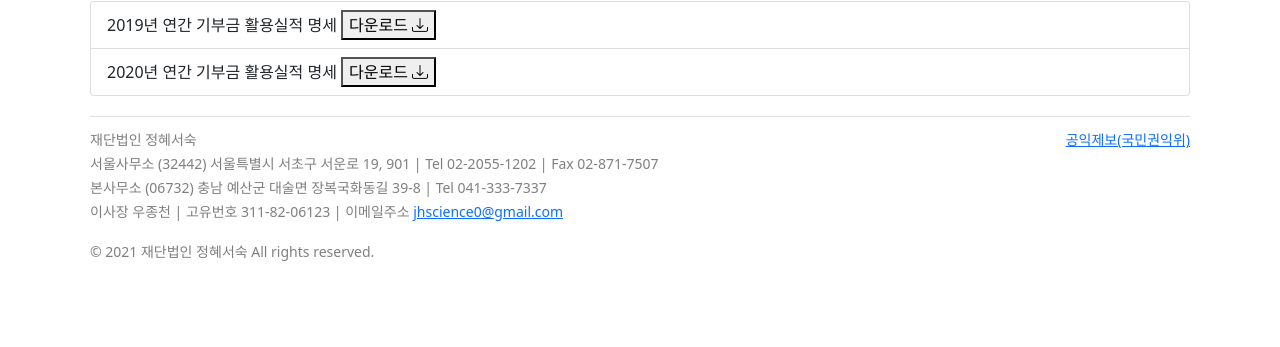
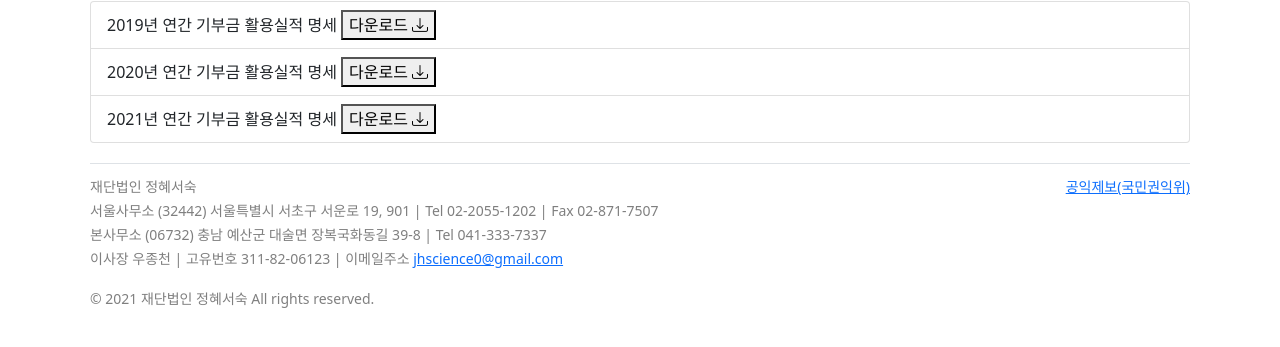
Before and after one commit to funsci/foundation, a plain HTML site: page donationFund.html in a window 1280 px wide. Shown: the part 217-564 px from the top of the page. Drawn offline with nearby package versions, Linux system fonts and the light colour scheme.

Commit message:
2021년 연간기부금 활용실적명세 추가

```diff
--- a/donationFund.html
+++ b/donationFund.html
@@ -70,6 +70,13 @@
               download
               ><button>다운로드 <i class="bi-download"></i></button></a>
           </li>
+          <li class="list-group-item">
+            <span>2021년 연간 기부금 활용실적 명세 </span>
+            <a
+              href="./resources/donation_usage_2021.pdf"
+              download
+              ><button>다운로드 <i class="bi-download"></i></button></a>
+          </li>
         </ul>
       </div>
 
```
Also changed, not shown: 1 other file.
